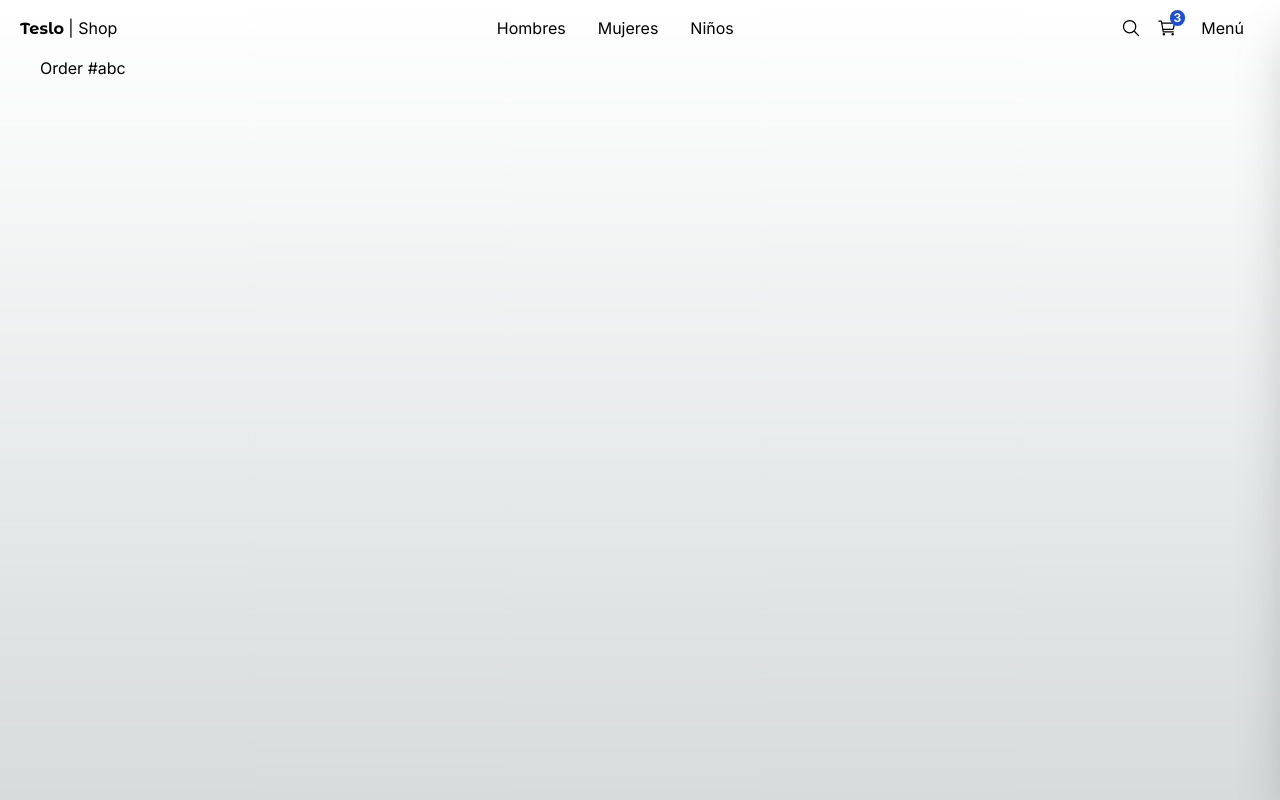
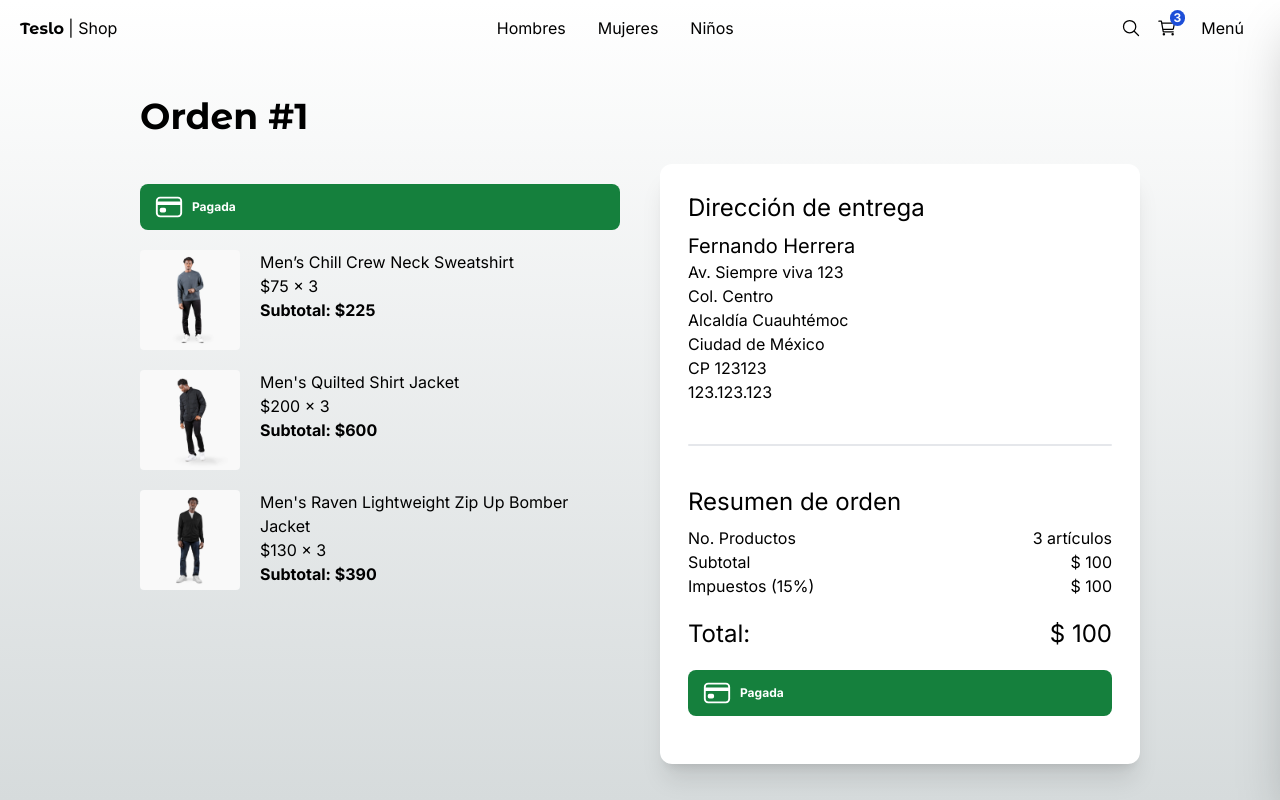
Before and after one commit to DevTalles-corp/next-teslo-shop, a Next.js app: page /orders/1 in a window 1280 px wide. Built offline with nearby package versions, Linux system fonts and the light colour scheme.

Commit message:
Pantalla de order por ID creada

```diff
--- a/src/app/(shop)/orders/[id]/page.tsx
+++ b/src/app/(shop)/orders/[id]/page.tsx
@@ -1,8 +1,164 @@
+import Link from 'next/link';
 
-export default function() {
+import { Title } from '@/components';
+import { initialData } from '@/seed/seed';
+import Image from 'next/image';
+import clsx from 'clsx';
+import { IoCardOutline } from 'react-icons/io5';
+
+
+const productsInCart = [
+  initialData.products[ 0 ],
+  initialData.products[ 1 ],
+  initialData.products[ 2 ],
+];
+
+
+interface Props {
+  params: {
+    id: string;
+  };
+}
+
+
+export default function ( { params }: Props ) {
+
+  const { id } = params;
+
+  // Todo: verificar
+  // redirect(/)
+
+
+
   return (
-    <div>
-      <h1>Order #abc</h1>
+    <div className="flex justify-center items-center mb-72 px-10 sm:px-0">
+
+      <div className="flex flex-col w-[1000px]">
+
+        <Title title={ `Orden #${ id }` } />
+
+
+        <div className="grid grid-cols-1 sm:grid-cols-2 gap-10">
+
+          {/* Carrito */ }
+          <div className="flex flex-col mt-5">
+
+            <div className={
+              clsx(
+                "flex items-center rounded-lg py-2 px-3.5 text-xs font-bold text-white mb-5",
+                {
+                  'bg-red-500': false,
+                  'bg-green-700': true,
+                }
+              )
+            }>
+              <IoCardOutline size={ 30 } />
+              {/* <span className="mx-2">Pendiente de pago</span> */ }
+              <span className="mx-2">Pagada</span>
+            </div>
+
+
+
+            {/* Items */ }
+            {
+              productsInCart.map( product => (
+
+                <div key={ product.slug } className="flex mb-5">
+                  <Image
+                    src={ `/products/${ product.images[ 0 ] }` }
+                    width={ 100 }
+                    height={ 100 }
+                    style={ {
+                      width: '100px',
+                      height: '100px'
+                    } }
+                    alt={ product.title }
+                    className="mr-5 rounded"
+                  />
+
+                  <div>
+                    <p>{ product.title }</p>
+                    <p>${ product.price } x 3</p>
+                    <p className="font-bold">Subtotal: ${ product.price * 3 }</p>
+                  </div>
+
+                </div>
+
+
+              ) )
+            }
+          </div>
+
+
+
+
+          {/* Checkout - Resumen de orden */ }
+          <div className="bg-white rounded-xl shadow-xl p-7">
+
+            <h2 className="text-2xl mb-2">Dirección de entrega</h2>
+            <div className="mb-10">
+              <p className="text-xl">Fernando Herrera</p>
+              <p>Av. Siempre viva 123</p>
+              <p>Col. Centro</p>
+              <p>Alcaldía Cuauhtémoc</p>
+              <p>Ciudad de México</p>
+              <p>CP 123123</p>
+              <p>123.123.123</p>
+            </div>
+
+            {/* Divider */ }
+            <div className="w-full h-0.5 rounded bg-gray-200 mb-10" />
+
+
+            <h2 className="text-2xl mb-2">Resumen de orden</h2>
+
+            <div className="grid grid-cols-2">
+
+              <span>No. Productos</span>
+              <span className="text-right">3 artículos</span>
+
+              <span>Subtotal</span>
+              <span className="text-right">$ 100</span>
+
+              <span>Impuestos (15%)</span>
+              <span className="text-right">$ 100</span>
+
+              <span className="mt-5 text-2xl">Total:</span>
+              <span className="mt-5 text-2xl text-right">$ 100</span>
+
+
+            </div>
+
+            <div className="mt-5 mb-2 w-full">
+
+              <div className={
+                clsx(
+                  "flex items-center rounded-lg py-2 px-3.5 text-xs font-bold text-white mb-5",
+                  {
+                    'bg-red-500': false,
+                    'bg-green-700': true,
+                  }
+                )
+              }>
+                <IoCardOutline size={ 30 } />
+                {/* <span className="mx-2">Pendiente de pago</span> */ }
+                <span className="mx-2">Pagada</span>
+              </div>
+
+            </div>
+
+
+          </div>
+
+
+
+        </div>
+
+
+
+      </div>
+
+
     </div>
   );
 }
```
